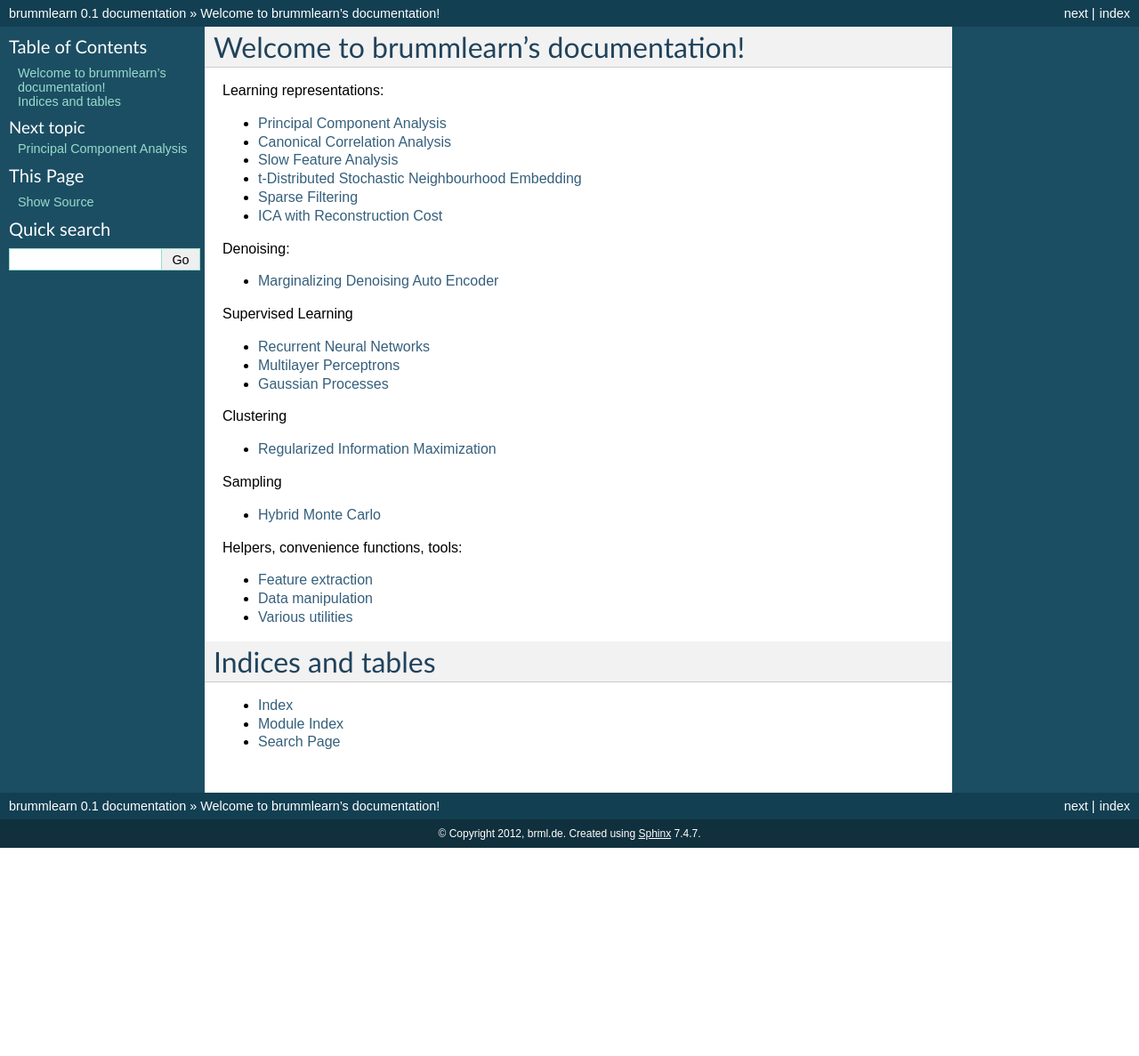
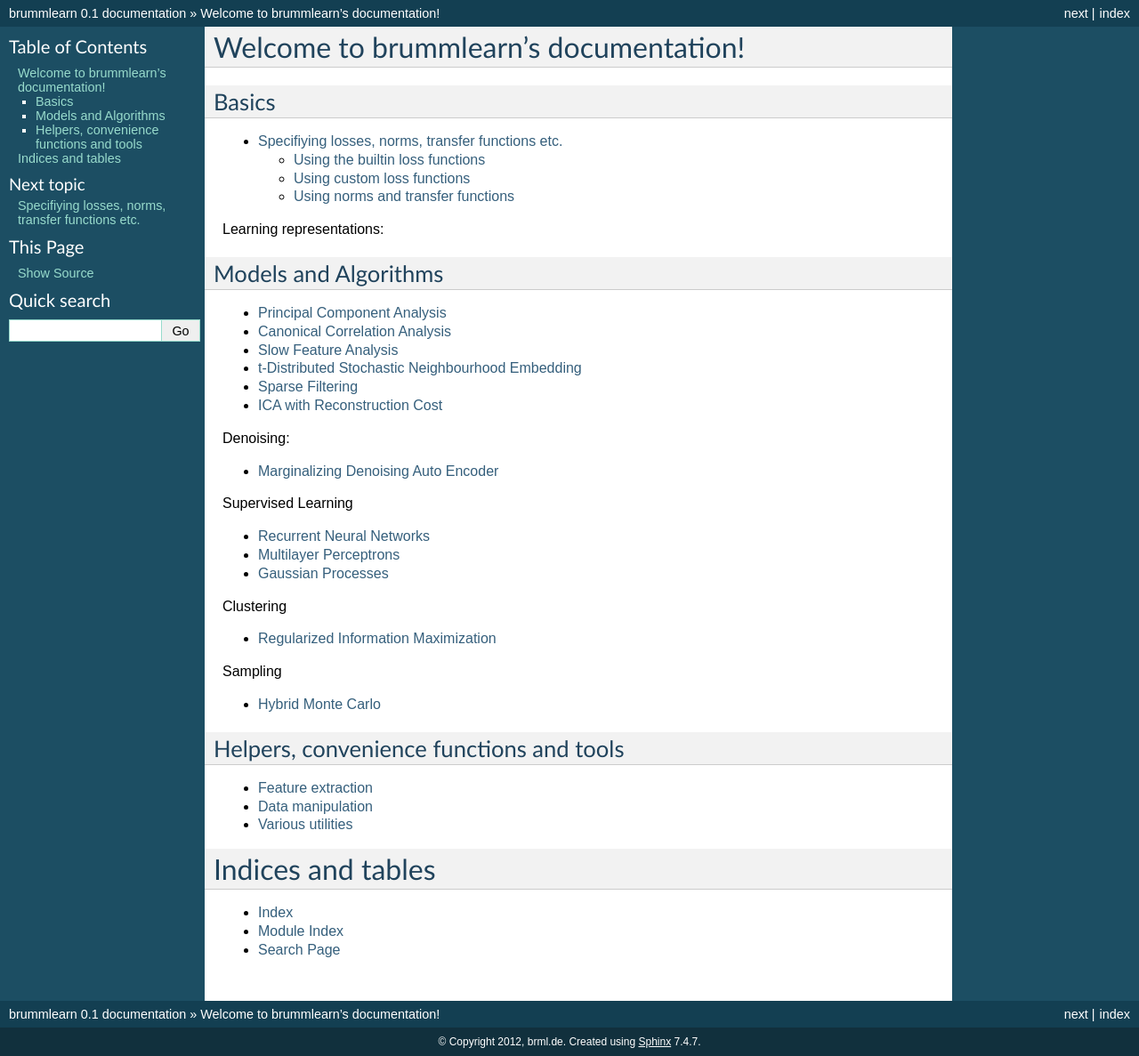
Before and after one commit to breze-no-salt/breze, a Sphinx documentation site: the page built from docs/source/index.rst, in a window 1280 px wide. Shown: the whole page at 89% size. Built offline with Sphinx 7.4.7, drawn with Linux system fonts in a browser that asks for light colours; before the commit the page ends 953 px from its top, so only the background shows below that; some of the changed lines change nothing that is shown.

Commit message:
docs for specifying docstrings etc

```diff
--- a/docs/source/index.rst
+++ b/docs/source/index.rst
@@ -6,7 +6,17 @@
 Welcome to brummlearn's documentation!
 ======================================
 
+Basics
+------
+
+.. toctree::
+   specify
+
 Learning representations:
+
+
+Models and Algorithms
+---------------------
 
 .. toctree::
    pca
@@ -44,7 +54,8 @@ Sampling
    sampling/hmc
 
 
-Helpers, convenience functions, tools:
+Helpers, convenience functions and tools
+----------------------------------------
 
 .. toctree::
    feature
--- /dev/null
+++ b/docs/source/specify.rst
@@ -0,0 +1,110 @@
+Specifiying losses, norms, transfer functions etc.
+==================================================
+
+Many models within brummlearn make use of Breze as its building block.
+To maintain flexibility and conciseness, configuring those models can
+be achieved twofold: either by using a string or by using a function
+that follows the specific API.
+
+Using the builtin loss functions
+--------------------------------
+
+Let us start with an example. To instantiate a linear model, we can make
+use of the following notation::
+
+   from brummlearn.glm import Linear
+   model = Linear(5, 1, loss='squared')
+
+In this case, we specify the sum of squares loss as string. The logic behind
+this aims to be straight forward: for losses, a lookup is done in the module
+``breze.components.distance``. Thus, the function
+``breze.component.distance.squared`` is used as a loss. This function follows
+a simple protocol. In the case of an supervised model, it is called with the
+target as its first argument and the output of the model as its second argument.
+However, both are required to be Theano variables. In the case of an
+unsupervised model, the output of the model is the only argument passed on to
+the loss.
+
+A list of supervised losses can be found by checking the contents of the
+``breze.components.distance`` module::
+
+   >>> from breze.components import distance
+   >>> dir(distance)
+    ['T',
+     '__builtins__',
+     '__doc__',
+     '__file__',
+     '__name__',
+     '__package__',
+     'absolute',
+     'bernoulli_kl',
+     'bernoulli_neg_cross_entropy',
+     'discrete_entropy',
+     'distance_matrix',
+     'lookup',
+     'nca',
+     'neg_cross_entropy',
+     'nominal_neg_cross_entropy',
+     'norm',
+     'squared']
+
+Some of these are just global variable of course.
+
+
+Using custom loss functions
+---------------------------
+
+Using your own loss function comes down to implementing it following the above
+protocol and working on Theano variables. We can thus define the sum of squares
+loss ourself as follows::
+
+    def squared(target, output):
+        d = target - output
+        return (d**2).sum()
+
+We can also use more complicated loss functions. The Huber loss for example is
+a mix of the absolute error and the squared error, depending on the size of the
+error. It depends on an additional threshold parameter and is defined as follow:
+
+.. math::
+    L_\delta (a) & = & \frac{a^2}{2} \qquad \qquad & \text{if  } |a| \le \delta , \\
+    L_\delta (a) & = & \delta (|a| - \frac{\delta}{2} ), \qquad &\text{else}.
+
+We can implement this as follows::
+
+    import theano.tensor as T
+    delta = 0.1
+    def huber(target, output):
+        d = target - output
+        a = .5 * d**2
+        b = delta * (abs(d) - delta / 2.)
+        l = T.switch(abs(d) <= delta, a, b)
+        return l.sum()
+
+Unfortunately, we will have to set a global variable for this. The most elegant
+solution is to use a function template::
+
+    import theano.tensor as T
+    def make_huber(delta):
+        def inner(target, output):
+            d = target - output
+            a = .5 * d**2
+            b = delta * (abs(d) - delta / 2.)
+            l = T.switch(abs(d) <= delta, a, b)
+            return l.sum()
+        return inner
+
+    my_huber = make_huber(0.1)
+
+This way we can create wild loss functions.
+
+
+Using norms and transfer functions
+----------------------------------
+
+The story is similar when using norms and loss functions. In the former
+case, the module of interest is ``breze.component.norm``. The protocol
+is that a single argument, a Theano variable, is given. The result is
+expected to be a Theano variable of the same shape. This is also
+the case for transfer functions, except that the module in question is
+``breze.component.transfer``.
```
